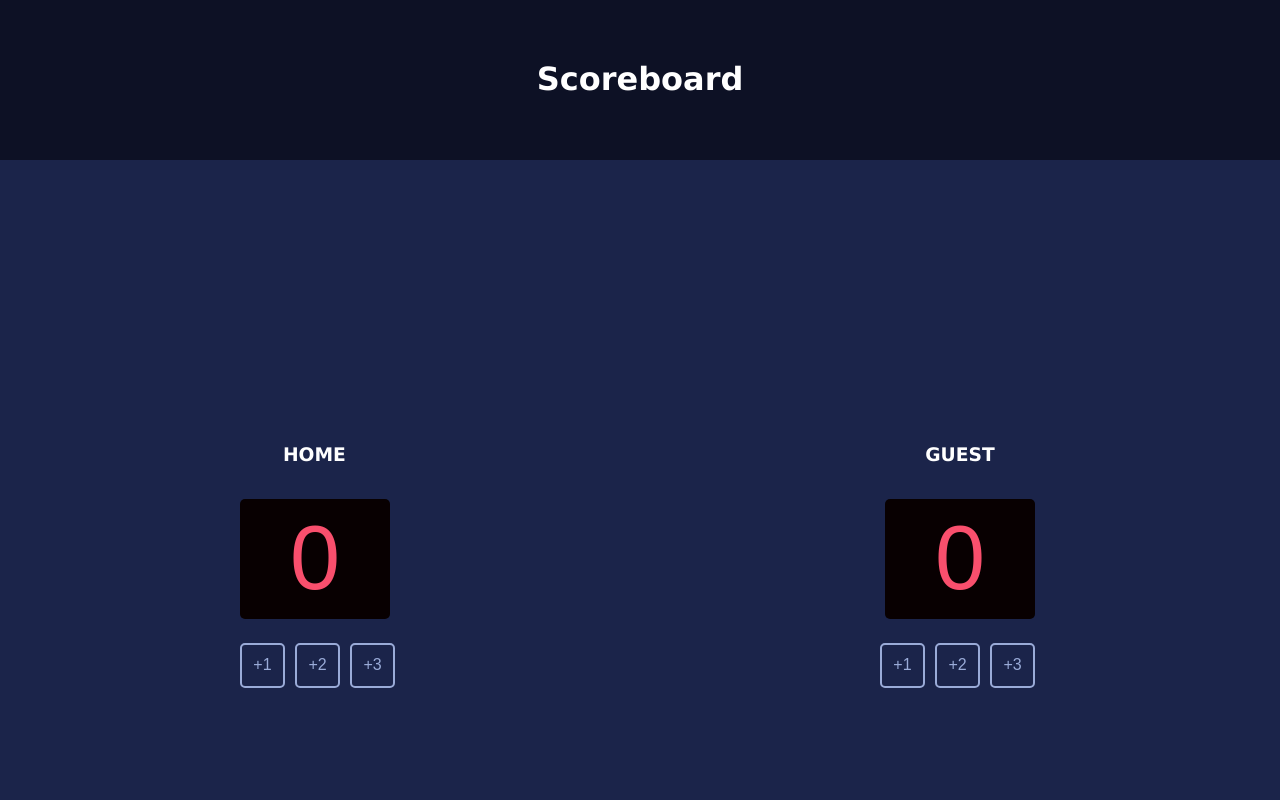
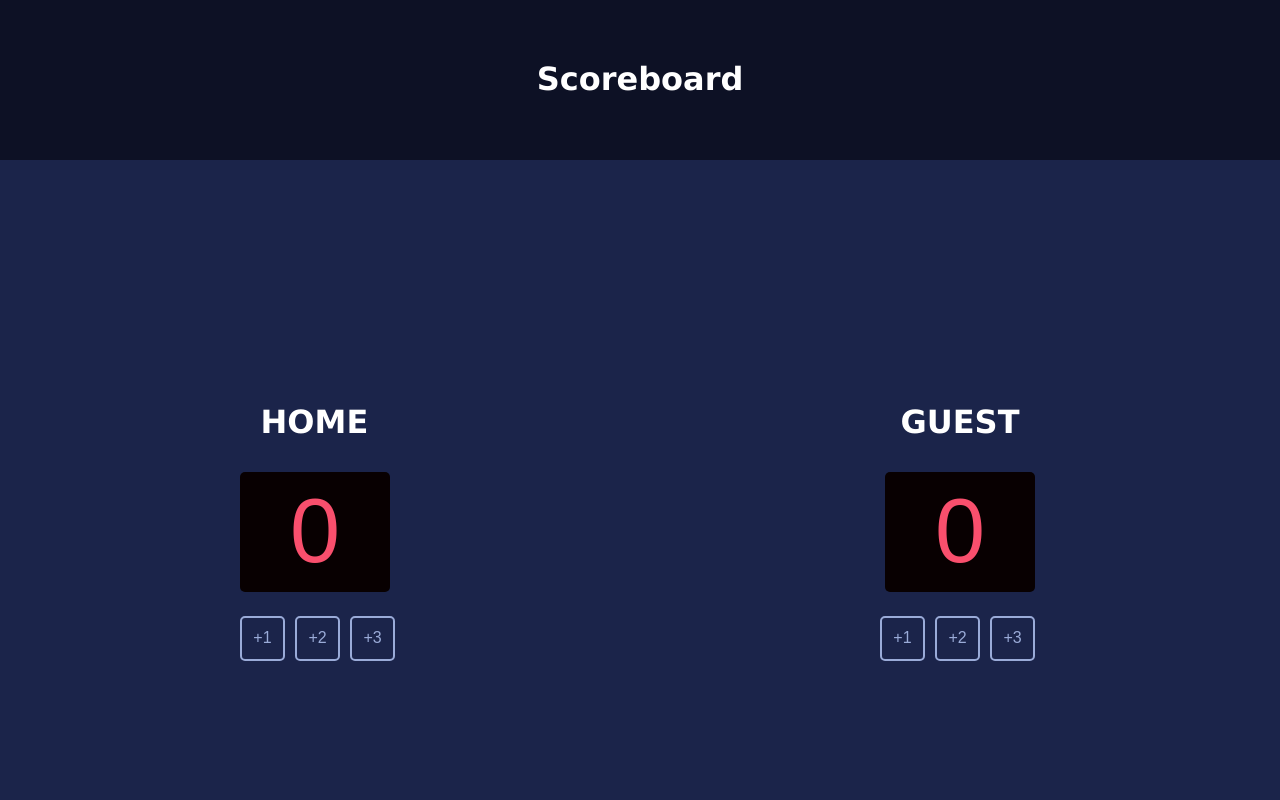
Before and after one commit to LillianHo5/scoreboard, a plain HTML site: page index.html in a window 1280 px wide. Shown: the top 800 px of the page. Drawn offline with nearby package versions, Linux system fonts and the light colour scheme.

Commit message:
Edit styling

```diff
--- a/index.css
+++ b/index.css
@@ -13,9 +13,11 @@ body {
 }
 
 .headers {
-    margin-top: 68px;
+    margin-top: 0px;
     height: 36px;
     width: 149px;
+    font-size: xx-large;
+    font-weight: bolder;
 }
 
 .container {
@@ -53,6 +55,10 @@ body {
 }
 
 #footer {
+    display: flex;
+    justify-content: center;
+    align-items: center;
+    flex-direction: column;
     background-color: #0d1125;
     padding: 30px;
 }
@@ -67,6 +73,7 @@ body {
 
 #reset-btn:hover{
     background-color:#4359bb;
+    transform: scale(1.1) perspective(1px)
 }
 
 #home-score-container {
--- a/index.html
+++ b/index.html
@@ -13,7 +13,7 @@
     <div class="container">
       <div id="home-score-container">
         <div>
-          <h3 class="headers">HOME</h3>
+          <p class="headers">HOME</p>
           <div>
             <p class="score-display" id="home-score">0</p>
           </div>
@@ -25,7 +25,7 @@
         </div>
       </div>
       <div id="guest-score-container">
-        <h3 class="headers">GUEST</h3>
+        <p class="headers">GUEST</p>
         <div>
           <p class="score-display" id="guest-score">0</p>
         </div>
```
